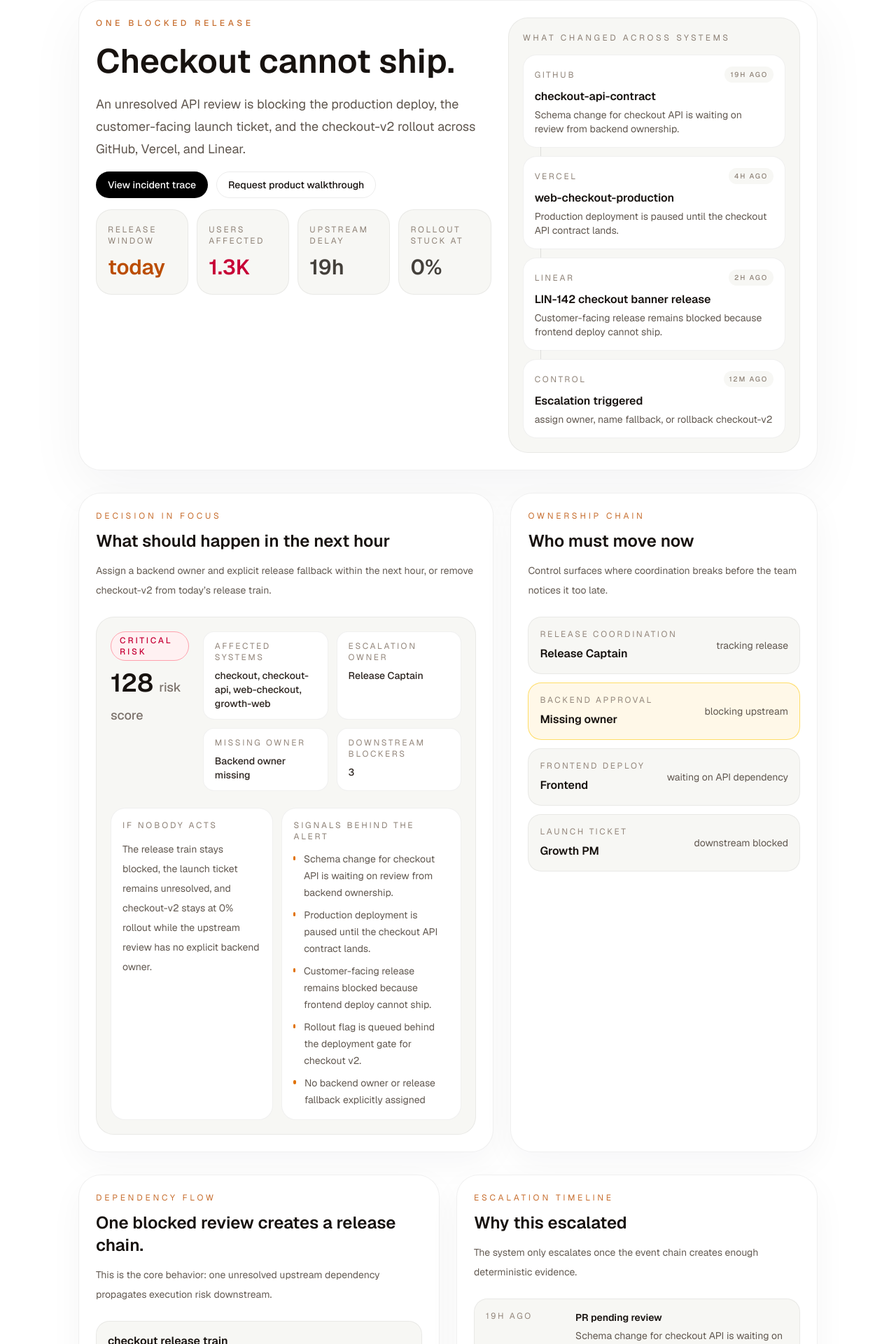
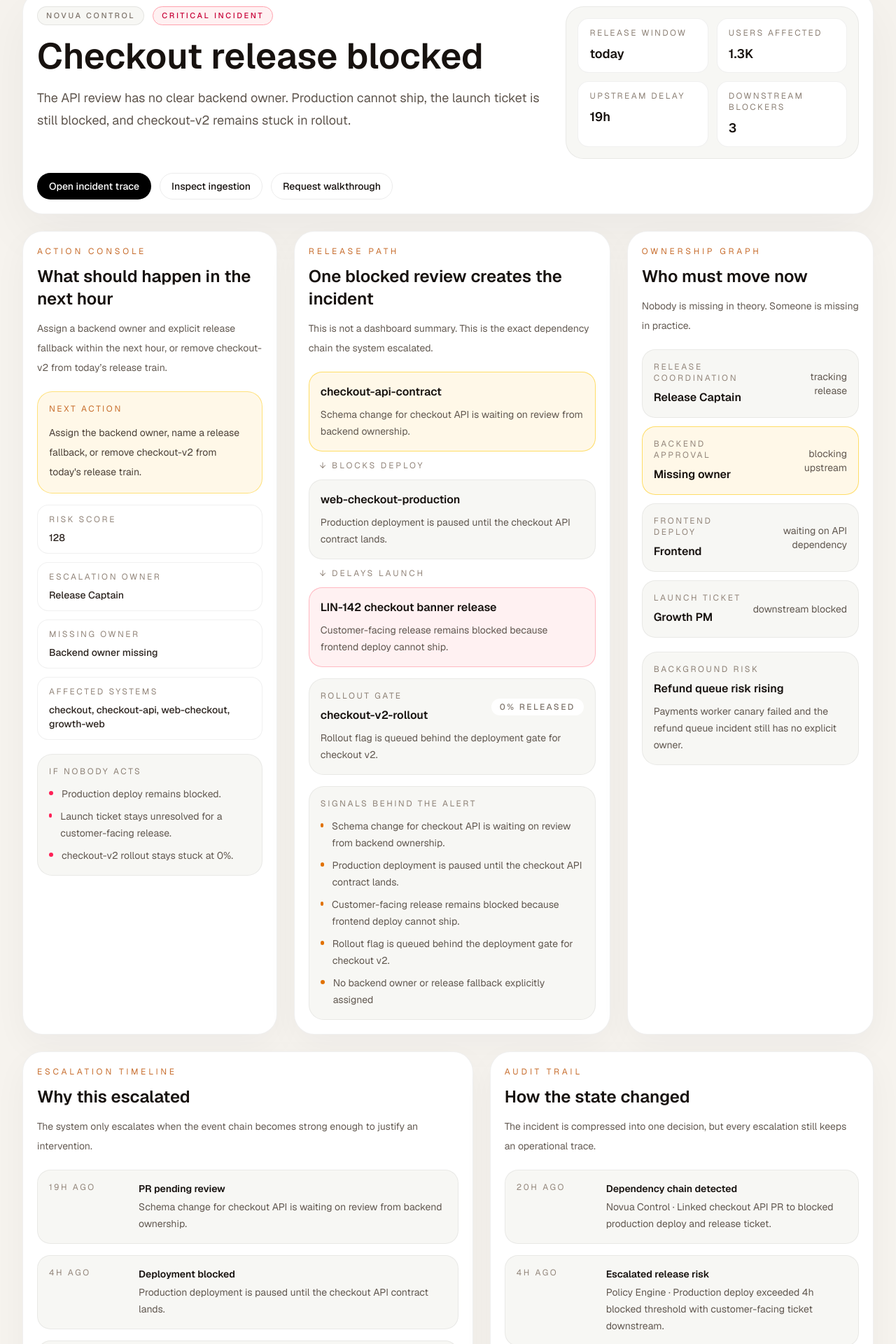
Before and after one commit to iveteamorim/novua-control, a Next.js app: page / in a window 1280 px wide. Shown: the part 32-1952 px from the top of the page at 70% size. Built offline with nearby package versions, Linux system fonts and the light colour scheme.

Commit message:
refactor: turn home into decision console

```diff
--- a/src/app/page.tsx
+++ b/src/app/page.tsx
@@ -2,6 +2,7 @@ import Link from "next/link";
 
 import {
   getArtifactsBySource,
+  getAuditTrail,
   getDashboardSnapshot,
   getSourceOverview,
 } from "@/lib/control/engine";
@@ -14,12 +15,14 @@ const severityStyles = {
 };
 
 export default async function Home() {
-  const [snapshot, sourceOverview, artifactsBySource] = await Promise.all([
-    getDashboardSnapshot(),
+  const snapshot = await getDashboardSnapshot();
+  const topAlert = snapshot.primaryAlert;
+  const secondaryAlert = snapshot.alerts[1] ?? null;
+  const [sourceOverview, artifactsBySource, auditTrail] = await Promise.all([
     getSourceOverview(),
     getArtifactsBySource(),
+    getAuditTrail(topAlert.id),
   ]);
-  const topAlert = snapshot.primaryAlert;
 
   const findArtifact = (id: string) =>
     topAlert.artifacts.find((artifact) => artifact.id === id);
@@ -113,153 +116,165 @@ export default async function Home() {
   ];
 
   return (
-    <main className="min-h-screen bg-white text-[#151311]">
-      <div className="mx-auto flex w-full max-w-6xl flex-col gap-8 px-6 py-8 sm:px-8 lg:px-12">
-        <header className="grid gap-6 rounded-[2rem] border border-black/6 bg-white p-6 shadow-[0_24px_80px_rgba(17,24,39,0.05)] lg:grid-cols-[1.15fr_0.85fr]">
-          <div className="space-y-4">
-            <p className="text-xs font-medium uppercase tracking-[0.38em] text-amber-700/82">
-              One blocked release
+    <main className="min-h-screen bg-[#f6f3ee] text-[#151311]">
+      <div className="mx-auto flex w-full max-w-[1400px] flex-col gap-6 px-4 py-5 sm:px-6 lg:px-8">
+        <header className="rounded-[1.8rem] border border-black/6 bg-white p-5 shadow-[0_24px_80px_rgba(17,24,39,0.05)]">
+          <div className="flex flex-col gap-5 xl:flex-row xl:items-start xl:justify-between">
+            <div className="space-y-3">
+              <div className="flex flex-wrap items-center gap-3">
+                <span className="rounded-full border border-black/8 bg-[#f7f7f4] px-3 py-1 text-[11px] font-medium uppercase tracking-[0.24em] text-[#7e746b]">
+                  Novua Control
+                </span>
+                <span
+                  className={`inline-flex rounded-full border px-3 py-1 text-[11px] font-medium uppercase tracking-[0.24em] ${severityStyles[topAlert.severity]}`}
+                >
+                  {topAlert.severity} incident
+                </span>
+              </div>
+              <h1 className="max-w-4xl text-4xl font-semibold leading-tight text-[#17120f] sm:text-[3.2rem]">
+                Checkout release blocked
+              </h1>
+              <p className="max-w-4xl text-base leading-8 text-[#5f564e] sm:text-lg">
+                The API review has no clear backend owner. Production cannot ship,
+                the launch ticket is still blocked, and checkout-v2 remains stuck in
+                rollout.
               </p>
-            <h1 className="max-w-4xl text-4xl font-semibold leading-tight text-[#17120f] sm:text-5xl">
-              Checkout cannot ship.
-            </h1>
-            <p className="max-w-3xl text-base leading-8 text-[#5f564e] sm:text-lg">
-              An unresolved API review is blocking the production deploy, the
-              customer-facing launch ticket, and the checkout-v2 rollout across
-              GitHub, Vercel, and Linear.
-            </p>
-
-            <div className="flex flex-wrap gap-3">
-              <Link
-                href={`/alerts/${topAlert.id}`}
-                className="inline-flex rounded-full border border-black/8 bg-black px-4 py-2 text-sm font-medium text-white transition hover:border-black hover:bg-[#17120f]"
-              >
-                View incident trace
-              </Link>
-              <Link
-                href="mailto:iveteamorim@gmail.com?subject=Novua%20Control%20walkthrough"
-                className="inline-flex rounded-full border border-black/8 px-4 py-2 text-sm font-medium text-[#17120f] transition hover:border-black/15 hover:bg-[#f7f7f4]"
-              >
-                Request product walkthrough
-              </Link>
             </div>
 
-            <div className="grid gap-3 sm:grid-cols-2 xl:grid-cols-4">
-              <MetricCard
-                label="Release window"
-                value={releaseWindow}
-                accent="text-amber-700"
-              />
-              <MetricCard
+            <div className="grid gap-3 rounded-[1.6rem] border border-black/6 bg-[#f7f7f4] p-4 sm:grid-cols-2 xl:min-w-[380px]">
+              <CompactFact label="Release window" value={releaseWindow} />
+              <CompactFact
                 label="Users affected"
                 value={impactedUsers ? formatCompactNumber(impactedUsers) : "1.2k"}
-                accent="text-rose-700"
               />
-              <MetricCard
+              <CompactFact
                 label="Upstream delay"
                 value={`${openHours ?? snapshot.meanDecisionDelayHours}h`}
-                accent="text-stone-700"
               />
-              <MetricCard
-                label="Rollout stuck at"
-                value={`${rolloutPercentage ?? 0}%`}
-                accent="text-stone-700"
-              />
-            </div>
-          </div>
-
-          <div className="rounded-[1.75rem] border border-black/6 bg-[#f7f7f4] p-5">
-            <p className="text-xs uppercase tracking-[0.3em] text-[#8d8176]">
-              What changed across systems
-            </p>
-            <div className="mt-4 space-y-3">
-              <SignalStep
-                source="GitHub"
-                title={githubEvidence?.label ?? "PR waiting on review"}
-                detail={
-                  githubEvidence?.summary ??
-                  "checkout-api-contract has no backend owner"
-                }
-                meta={githubEvidence?.updatedAt ?? "19h ago"}
-              />
-              <SignalStep
-                source="Vercel"
-                title={vercelEvidence?.label ?? "Deploy blocked"}
-                detail={
-                  vercelEvidence?.summary ??
-                  "web-checkout-production cannot ship"
-                }
-                meta={vercelEvidence?.updatedAt ?? "4h ago"}
-              />
-              <SignalStep
-                source="Linear"
-                title={linearEvidence?.label ?? "Ticket unresolved"}
-                detail={
-                  linearEvidence?.summary ??
-                  "launch work stays blocked downstream"
-                }
-                meta={linearEvidence?.updatedAt ?? "2h ago"}
-              />
-              <SignalStep
-                source="Control"
-                title="Escalation triggered"
-                detail="assign owner, name fallback, or rollback checkout-v2"
-                meta="12m ago"
-                terminal
-              />
-            </div>
-          </div>
-        </header>
-
-        <section className="grid gap-6 lg:grid-cols-[1.15fr_0.85fr]">
-          <div className="rounded-[2rem] border border-black/6 bg-white p-6 shadow-[0_16px_48px_rgba(17,24,39,0.04)]">
-            <SectionHeader
-              eyebrow="Decision in focus"
-              title="What should happen in the next hour"
-              description={topAlert.recommendedAction}
-            />
-
-            <div className="mt-6 rounded-[1.6rem] border border-black/6 bg-[#f7f7f4] p-5">
-              <div className="flex flex-col gap-5 lg:flex-row lg:items-start lg:justify-between">
-                <div className="space-y-3">
-                  <span
-                    className={`inline-flex w-fit rounded-full border px-3 py-1 text-xs font-medium uppercase tracking-[0.24em] ${severityStyles[topAlert.severity]}`}
-                  >
-                    {topAlert.severity} risk
-                  </span>
-                  <h2 className="text-4xl font-semibold text-[#17120f]">
-                    {topAlert.riskScore}
-                    <span className="ml-2 text-lg font-medium text-[#7b726b]">
-                      risk score
-                    </span>
-                  </h2>
-                </div>
-
-                <div className="grid w-full gap-3 sm:grid-cols-2 lg:max-w-md">
-                  <CaseFact label="Affected systems" value={affectedSystems} />
-                  <CaseFact label="Escalation owner" value={topAlert.owner ?? "Unassigned"} />
-                  <CaseFact label="Missing owner" value={blockedPr?.owner ?? "Backend owner missing"} />
-                  <CaseFact
+              <CompactFact
                 label="Downstream blockers"
                 value={`${downstreamBlockers}`}
               />
             </div>
           </div>
 
-              <div className="mt-6 grid gap-3 lg:grid-cols-[0.95fr_1.05fr]">
-                <div className="rounded-[1.3rem] border border-black/6 bg-white p-4">
-                  <p className="text-xs uppercase tracking-[0.24em] text-[#8d8176]">
-                    If nobody acts
+          <div className="mt-5 flex flex-wrap gap-3">
+            <Link
+              href={`/alerts/${topAlert.id}`}
+              className="inline-flex rounded-full border border-black/8 bg-black px-4 py-2 text-sm font-medium text-white transition hover:border-black hover:bg-[#17120f]"
+            >
+              Open incident trace
+            </Link>
+            <Link
+              href="/ingestion-preview"
+              className="inline-flex rounded-full border border-black/8 px-4 py-2 text-sm font-medium text-[#17120f] transition hover:border-black/15 hover:bg-[#f7f7f4]"
+            >
+              Inspect ingestion
+            </Link>
+            <Link
+              href="mailto:iveteamorim@gmail.com?subject=Novua%20Control%20walkthrough"
+              className="inline-flex rounded-full border border-black/8 px-4 py-2 text-sm font-medium text-[#17120f] transition hover:border-black/15 hover:bg-[#f7f7f4]"
+            >
+              Request walkthrough
+            </Link>
+          </div>
+        </header>
+
+        <section className="grid gap-6 xl:grid-cols-[0.95fr_1.18fr_0.92fr]">
+          <div className="rounded-[1.8rem] border border-black/6 bg-white p-5 shadow-[0_16px_48px_rgba(17,24,39,0.04)]">
+            <SectionHeader
+              eyebrow="Action console"
+              title="What should happen in the next hour"
+              description={topAlert.recommendedAction}
+            />
+
+            <div className="mt-5 rounded-[1.35rem] border border-amber-300/60 bg-[#fff8e8] p-4">
+              <p className="text-xs uppercase tracking-[0.22em] text-amber-700/82">
+                Next action
               </p>
-                  <p className="mt-3 text-sm leading-7 text-[#615850]">
-                    The release train stays blocked, the launch ticket remains
-                    unresolved, and checkout-v2 stays at {rolloutPercentage ?? 0}% rollout
-                    while the upstream review has no explicit backend owner.
+              <p className="mt-3 text-sm leading-7 text-[#4c4138]">
+                Assign the backend owner, name a release fallback, or remove
+                checkout-v2 from today&apos;s release train.
               </p>
             </div>
 
-                <div className="rounded-[1.3rem] border border-black/6 bg-white p-4">
-                  <p className="text-xs uppercase tracking-[0.24em] text-[#8d8176]">
+            <div className="mt-4 grid gap-3 sm:grid-cols-2 xl:grid-cols-1">
+              <CaseFact label="Risk score" value={`${topAlert.riskScore}`} />
+              <CaseFact label="Escalation owner" value={topAlert.owner ?? "Unassigned"} />
+              <CaseFact label="Missing owner" value={blockedPr?.owner ?? "Backend owner missing"} />
+              <CaseFact label="Affected systems" value={affectedSystems} />
+            </div>
+
+            <div className="mt-5 rounded-[1.35rem] border border-black/6 bg-[#f7f7f4] p-4">
+              <p className="text-xs uppercase tracking-[0.22em] text-[#8d8176]">
+                If nobody acts
+              </p>
+              <ul className="mt-3 space-y-2 text-sm leading-6 text-[#615850]">
+                <li className="flex gap-3">
+                  <span className="mt-2 h-1.5 w-1.5 rounded-full bg-rose-500" />
+                  <span>Production deploy remains blocked.</span>
+                </li>
+                <li className="flex gap-3">
+                  <span className="mt-2 h-1.5 w-1.5 rounded-full bg-rose-500" />
+                  <span>Launch ticket stays unresolved for a customer-facing release.</span>
+                </li>
+                <li className="flex gap-3">
+                  <span className="mt-2 h-1.5 w-1.5 rounded-full bg-rose-500" />
+                  <span>checkout-v2 rollout stays stuck at {rolloutPercentage ?? 0}%.</span>
+                </li>
+              </ul>
+            </div>
+          </div>
+
+          <div className="rounded-[1.8rem] border border-black/6 bg-white p-5 shadow-[0_16px_48px_rgba(17,24,39,0.04)]">
+            <SectionHeader
+              eyebrow="Release path"
+              title="One blocked review creates the incident"
+              description="This is not a dashboard summary. This is the exact dependency chain the system escalated."
+            />
+
+            <div className="mt-5 grid gap-3 lg:grid-cols-[1fr_auto_1fr_auto_1fr] xl:grid-cols-1">
+              <FlowNode
+                tone="warning"
+                title={blockedPr?.label ?? "checkout-api-contract"}
+                body={blockedPr?.summary ?? "Critical API change is still waiting on review."}
+              />
+              <FlowArrow label="blocks deploy" />
+              <FlowNode
+                tone="neutral"
+                title={blockedDeploy?.label ?? "web-checkout-production"}
+                body={blockedDeploy?.summary ?? "Production deploy cannot continue."}
+              />
+              <FlowArrow label="delays launch" />
+              <FlowNode
+                tone="critical"
+                title={blockedTicket?.label ?? "LIN-142 checkout banner release"}
+                body={blockedTicket?.summary ?? "Customer-facing work remains unresolved downstream."}
+              />
+            </div>
+
+            <div className="mt-4 rounded-[1.35rem] border border-black/6 bg-[#f7f7f4] p-4">
+              <div className="flex items-center justify-between gap-4">
+                <div>
+                  <p className="text-xs uppercase tracking-[0.22em] text-[#8d8176]">
+                    Rollout gate
+                  </p>
+                  <h3 className="mt-2 text-base font-semibold text-[#17120f]">
+                    {blockedFlag?.label ?? "checkout-v2-rollout"}
+                  </h3>
+                </div>
+                <span className="rounded-full bg-white px-3 py-1 text-xs font-medium uppercase tracking-[0.2em] text-[#7e746b]">
+                  {rolloutPercentage ?? 0}% released
+                </span>
+              </div>
+              <p className="mt-2 text-sm leading-6 text-[#615850]">
+                {blockedFlag?.summary ??
+                  "checkout-v2-rollout is still queued because the deploy gate never cleared."}
+              </p>
+            </div>
+
+            <div className="mt-4 rounded-[1.35rem] border border-black/6 bg-[#f7f7f4] p-4">
+              <p className="text-xs uppercase tracking-[0.22em] text-[#8d8176]">
                 Signals behind the alert
               </p>
               <ul className="mt-3 space-y-2 text-sm leading-6 text-[#615850]">
@@ -272,17 +287,15 @@ export default async function Home() {
               </ul>
             </div>
           </div>
-            </div>
-          </div>
 
-          <div className="rounded-[2rem] border border-black/6 bg-white p-6 shadow-[0_16px_48px_rgba(17,24,39,0.04)]">
+          <div className="rounded-[1.8rem] border border-black/6 bg-white p-5 shadow-[0_16px_48px_rgba(17,24,39,0.04)]">
             <SectionHeader
-              eyebrow="Ownership chain"
+              eyebrow="Ownership graph"
               title="Who must move now"
-              description="Control surfaces where coordination breaks before the team notices it too late."
+              description="Nobody is missing in theory. Someone is missing in practice."
             />
 
-            <div className="mt-6 space-y-3">
+            <div className="mt-5 space-y-3">
               <OwnerRow
                 label="Release coordination"
                 value={topAlert.owner ?? "Unassigned"}
@@ -305,61 +318,31 @@ export default async function Home() {
                 status="downstream blocked"
               />
             </div>
+
+            <div className="mt-5 rounded-[1.35rem] border border-black/6 bg-[#f7f7f4] p-4">
+              <p className="text-xs uppercase tracking-[0.22em] text-[#8d8176]">
+                Background risk
+              </p>
+              <h3 className="mt-2 text-base font-semibold text-[#17120f]">
+                {secondaryAlert?.title ?? "Refund queue risk rising"}
+              </h3>
+              <p className="mt-2 text-sm leading-6 text-[#615850]">
+                {secondaryAlert?.summary ??
+                  "A secondary incident is already forming in the background while checkout remains blocked."}
+              </p>
+            </div>
           </div>
         </section>
 
-        <section className="grid gap-6 lg:grid-cols-2">
-          <div className="rounded-[2rem] border border-black/6 bg-white p-6 shadow-[0_16px_48px_rgba(17,24,39,0.04)]">
-            <SectionHeader
-              eyebrow="Dependency flow"
-              title="One blocked review creates a release chain."
-              description="This is the core behavior: one unresolved upstream dependency propagates execution risk downstream."
-            />
-
-            <div className="mt-6 space-y-3">
-              <FlowNode
-                tone="neutral"
-                title={releaseTrain?.label ?? "checkout release train"}
-                body={releaseTrain?.summary ?? "Release coordination sees the whole path blocked."}
-              />
-              <FlowArrow label="depends on" />
-              <FlowNode
-                tone="warning"
-                title={blockedPr?.label ?? "checkout-api-contract"}
-                body={blockedPr?.summary ?? "Critical API change is still waiting on review."}
-              />
-              <FlowArrow label="blocks" />
-              <FlowNode
-                tone="neutral"
-                title={blockedDeploy?.label ?? "web-checkout-production"}
-                body={blockedDeploy?.summary ?? "Production deploy cannot continue."}
-              />
-              <FlowArrow label="delays" />
-              <FlowNode
-                tone="critical"
-                title={blockedTicket?.label ?? "LIN-142 checkout banner release"}
-                body={blockedTicket?.summary ?? "Customer-facing work remains unresolved downstream."}
-              />
-              <div className="rounded-[1.15rem] border border-amber-300/60 bg-[#fff8e8] p-4">
-                <p className="text-xs uppercase tracking-[0.22em] text-amber-700/82">
-                  rollout still queued
-                </p>
-                <p className="mt-2 text-sm text-[#615850]">
-                  {blockedFlag?.summary ??
-                    "checkout-v2-rollout is still queued because the deploy gate never cleared."}
-                </p>
-              </div>
-            </div>
-          </div>
-
-          <div className="rounded-[2rem] border border-black/6 bg-white p-6 shadow-[0_16px_48px_rgba(17,24,39,0.04)]">
+        <section className="grid gap-6 xl:grid-cols-[1.08fr_0.92fr]">
+          <div className="rounded-[1.8rem] border border-black/6 bg-white p-5 shadow-[0_16px_48px_rgba(17,24,39,0.04)]">
             <SectionHeader
               eyebrow="Escalation timeline"
               title="Why this escalated"
-              description="The system only escalates once the event chain creates enough deterministic evidence."
+              description="The system only escalates when the event chain becomes strong enough to justify an intervention."
             />
 
-            <div className="mt-6 space-y-4">
+            <div className="mt-5 space-y-4">
               {timeline.map((item) => (
                 <TimelineItem
                   key={`${item.at}-${item.title}`}
@@ -370,25 +353,35 @@ export default async function Home() {
               ))}
             </div>
           </div>
+
+          <div className="rounded-[1.8rem] border border-black/6 bg-white p-5 shadow-[0_16px_48px_rgba(17,24,39,0.04)]">
+            <SectionHeader
+              eyebrow="Audit trail"
+              title="How the state changed"
+              description="The incident is compressed into one decision, but every escalation still keeps an operational trace."
+            />
+
+            <div className="mt-5 space-y-4">
+              {auditTrail.map((entry) => (
+                <TimelineItem
+                  key={entry.id}
+                  at={entry.at}
+                  title={entry.action}
+                  body={`${entry.actor} · ${entry.details}`}
+                />
+              ))}
+            </div>
+          </div>
         </section>
 
-        <section className="rounded-[2rem] border border-black/6 bg-white p-6 shadow-[0_16px_48px_rgba(17,24,39,0.04)]">
+        <section className="rounded-[1.8rem] border border-black/6 bg-white p-5 shadow-[0_16px_48px_rgba(17,24,39,0.04)]">
           <SectionHeader
-            eyebrow="How the system knows"
+            eyebrow="Ingestion status"
             title="The incident stays simple. The evidence does not."
-            description="One operational decision sits on top of review state, deploy state, ownership gaps, and downstream delivery signals."
+            description="The console leads with one blocked release. Underneath, it keeps the source systems legible."
           />
 
-          <div className="mt-4 flex justify-start">
-            <Link
-              href="/ingestion-preview"
-              className="inline-flex rounded-full border border-black/8 px-3.5 py-2 text-xs font-medium uppercase tracking-[0.2em] text-[#6f645b] transition hover:border-black/15 hover:bg-black hover:text-white"
-            >
-              View ingestion preview
-            </Link>
-          </div>
-
-          <div className="mt-6 grid gap-4 md:grid-cols-3">
+          <div className="mt-5 grid gap-4 md:grid-cols-3">
             {sourceOverview.map((source) => (
               <CompactSourceCard
                 key={source.source}
@@ -491,60 +484,20 @@ function getSourceSubtitle(source: "github" | "vercel" | "linear") {
   return "delivery + ownership state";
 }
 
-function MetricCard({
-  label,
-  value,
-  accent,
-}: {
-  label: string;
-  value: string;
-  accent: string;
-}) {
-  return (
-    <div className="rounded-[1.4rem] border border-black/6 bg-[#f7f7f4] px-4 py-5">
-      <p className="text-xs uppercase tracking-[0.22em] text-[#8f8378]">{label}</p>
-      <p className={`mt-3 text-3xl font-semibold ${accent}`}>{value}</p>
-    </div>
-  );
-}
-
-function SignalStep({
-  source,
-  title,
-  detail,
-  meta,
-  terminal = false,
-}: {
-  source: string;
-  title: string;
-  detail: string;
-  meta?: string;
-  terminal?: boolean;
-}) {
-  return (
-    <div className="relative rounded-[1.2rem] border border-black/6 bg-white p-4">
-      {!terminal ? (
-        <span className="absolute left-6 top-full h-4 w-px bg-black/10" />
-      ) : null}
-      <div className="flex items-center justify-between gap-3">
-        <p className="text-xs uppercase tracking-[0.22em] text-[#8f8378]">{source}</p>
-        {meta ? (
-          <span className="rounded-full bg-[#f7f7f4] px-2 py-1 text-[10px] font-medium uppercase tracking-[0.18em] text-[#8f8378]">
-            {meta}
-          </span>
-        ) : null}
-      </div>
-      <h3 className="mt-2 text-base font-semibold text-[#17120f]">{title}</h3>
-      <p className="mt-1 text-sm text-[#615850]">{detail}</p>
-    </div>
-  );
-}
-
 function CaseFact({ label, value }: { label: string; value: string }) {
   return (
     <div className="rounded-[1rem] border border-black/6 bg-white px-4 py-3">
       <p className="text-xs uppercase tracking-[0.22em] text-[#93867b]">{label}</p>
       <p className="mt-2 text-sm font-medium text-[#2c241f]">{value}</p>
+    </div>
+  );
+}
+
+function CompactFact({ label, value }: { label: string; value: string }) {
+  return (
+    <div className="rounded-[1rem] border border-black/6 bg-white px-4 py-3">
+      <p className="text-xs uppercase tracking-[0.2em] text-[#8d8176]">{label}</p>
+      <p className="mt-2 text-lg font-semibold text-[#17120f]">{value}</p>
     </div>
   );
 }
```
Lines whose indentation alone changed are shown as unchanged.
